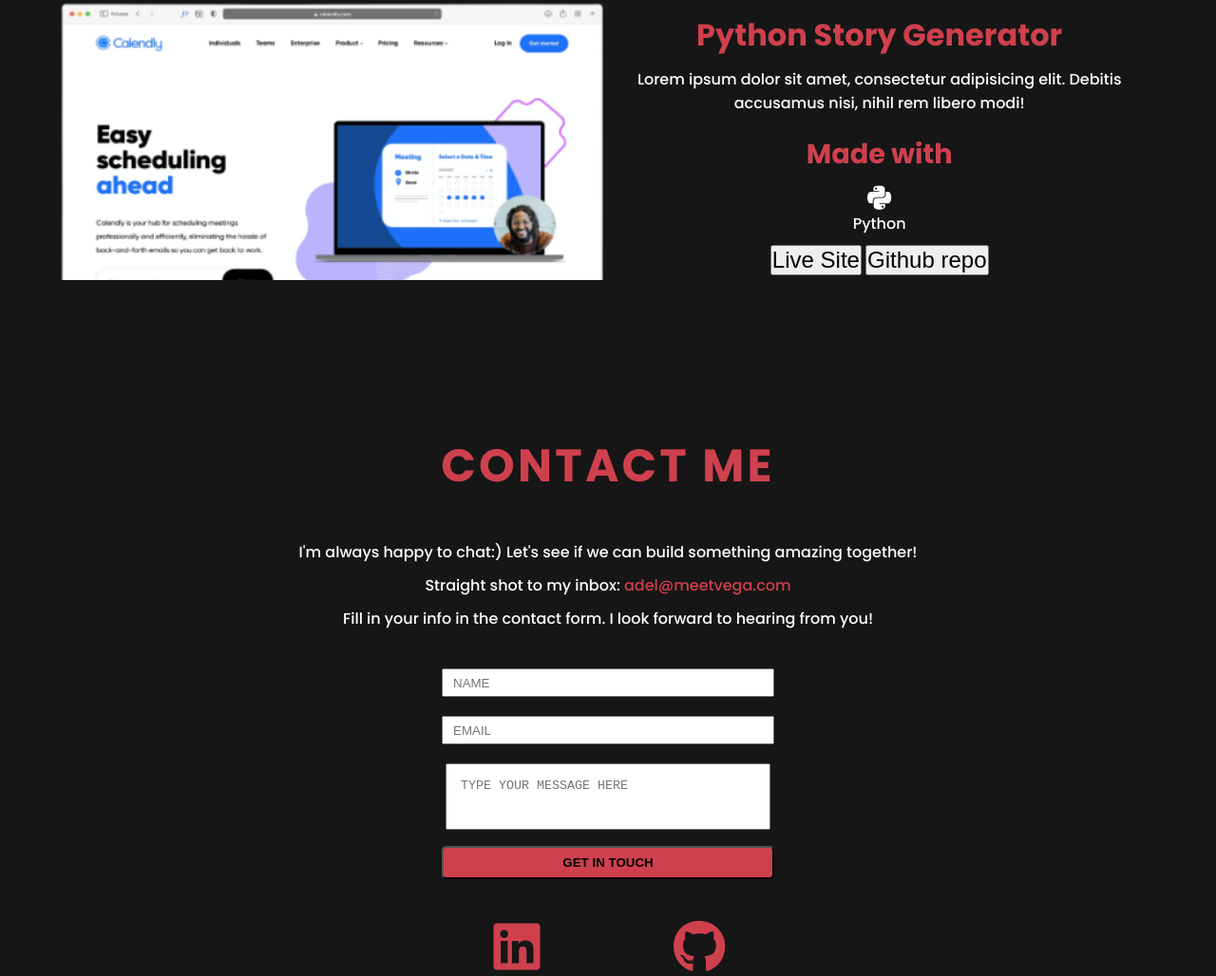
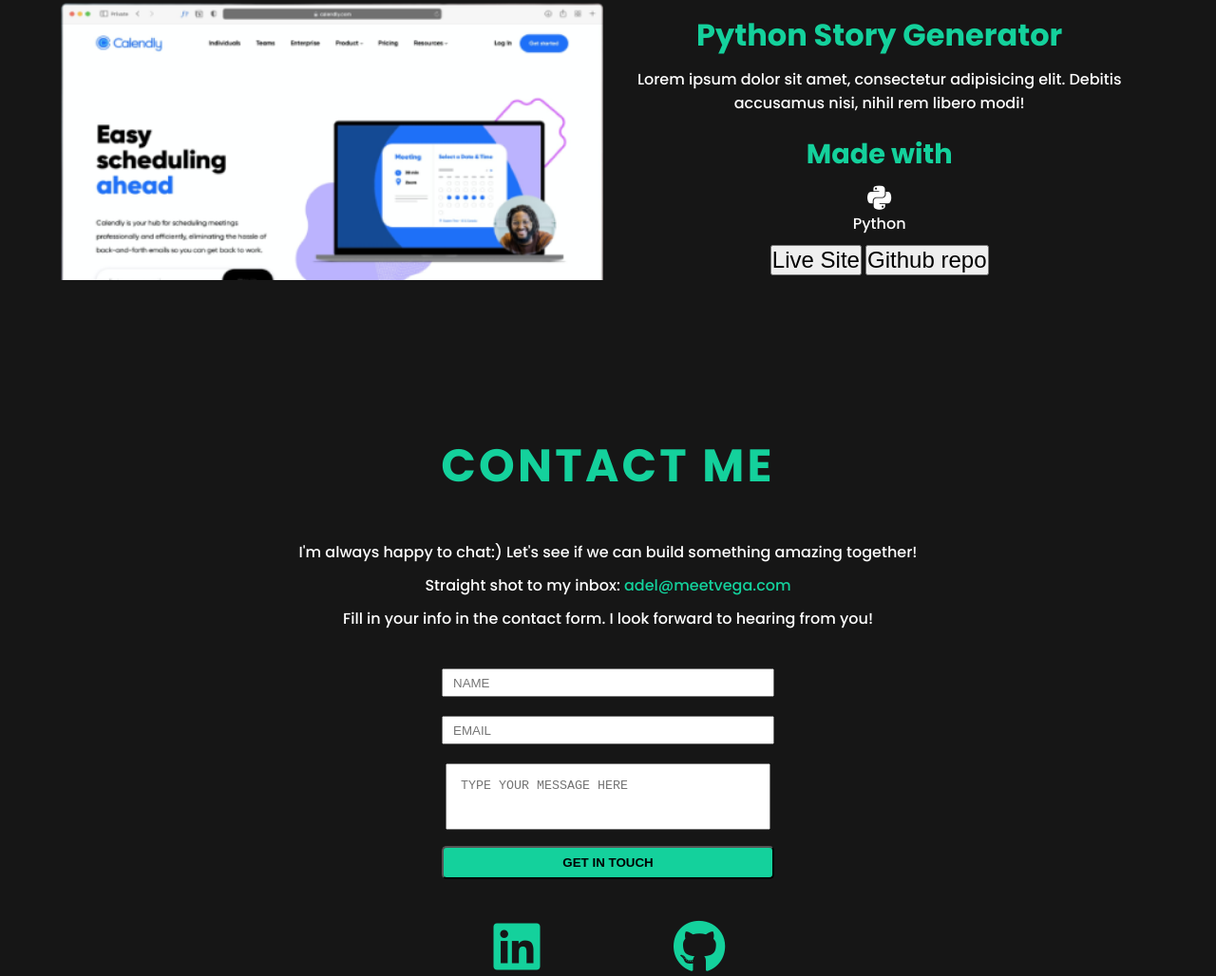
Before and after one commit to meetadele/meetadele.github.io, a plain HTML site: page index.html in a window 1280 px wide. Shown: the part 3193-4221 px from the top of the page at 95% size. Drawn offline with Linux system fonts and the light colour scheme.

Commit message:
text color and section-title color changed

```diff
--- a/styles/styles.css
+++ b/styles/styles.css
@@ -1,8 +1,8 @@
 :root {
   --gray: #262626;
-  --red: #cf404d;
+  --green: #14d19c;
   --black: #161616;
-  --white: #ffffff;
+  --white: #fefefe;
   --mainFont: "Poppins", sans-serif;
 }
 
@@ -32,7 +32,7 @@ body {
 }
 
 .section-title {
-  color: var(--red);
+  color: var(--green);
   font-size: 2rem;
   text-transform: uppercase;
   letter-spacing: 0.2rem;
@@ -72,7 +72,7 @@ nav {
 .nav-checkbox__line {
   width: 25px;
   height: 3px;
-  background: var(--red);
+  background: var(--green);
 }
 
 .nav-list {
@@ -97,7 +97,7 @@ nav {
 }
 
 .nav-list a {
-  color: var(--red);
+  color: var(--green);
   font-weight: 800;
   padding: 20px 0;
   margin: 2vh 0;
@@ -144,8 +144,6 @@ nav {
 
 .home-image {
   max-width: 200px;
-  border-radius: 80%;
-  border: 8px dotted var(--red);
   margin-top: 20px;
   margin-bottom: 50px;
 }
@@ -180,11 +178,11 @@ nav {
 }
 
 .about-content .about-contact a {
-  color: var(--red);
+  color: var(--green);
 }
 
 a i {
-  color: var(--red);
+  color: var(--green);
 }
 
 /*---------------------------Skills--------------------------*/
@@ -249,13 +247,13 @@ a i {
 .portfolio-project__container h3 {
   margin: 10px 0;
   font-size: 1.5rem;
-  color: var(--red);
+  color: var(--green);
 }
 
 .portfolio-project__container h4 {
   margin-top: 20px;
   font-size: 1.2rem;
-  color: var(--red);
+  color: var(--green);
 }
 
 .portfolio-project__skills i {
@@ -297,7 +295,7 @@ a i {
 }
 
 .contact-text a {
-  color: var(--red);
+  color: var(--green);
 }
 
 .contact-container {
@@ -332,7 +330,7 @@ form textarea {
 
 form button {
   padding: 8px 30px;
-  background-color: var(--red);
+  background-color: var(--green);
   border-radius: 5px;
   margin-top: 10px;
   font-weight: bold;
```
